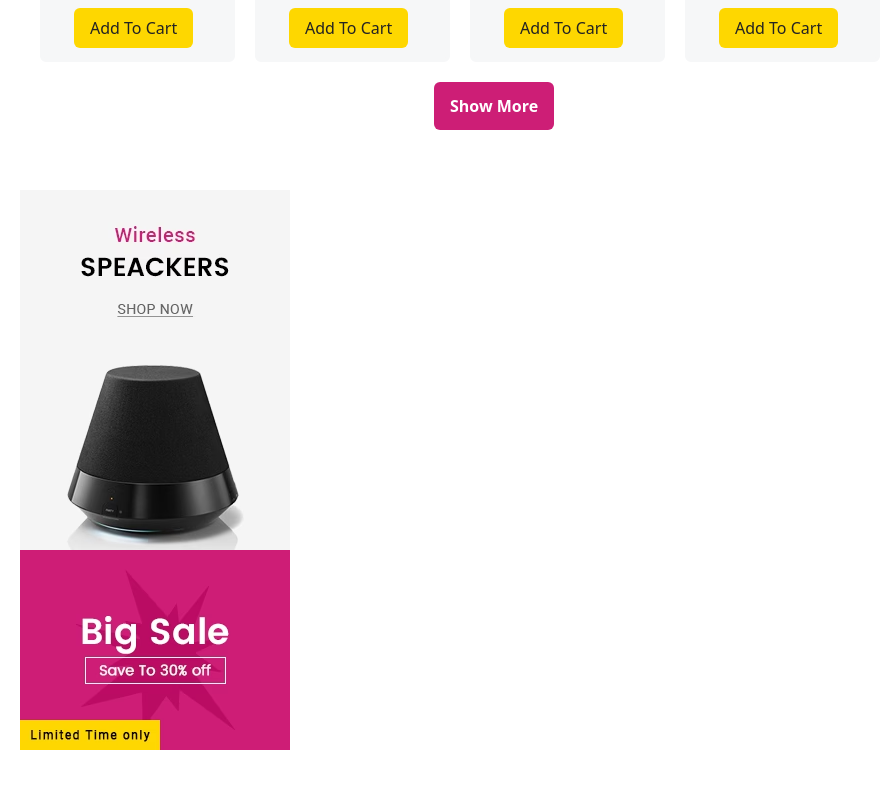
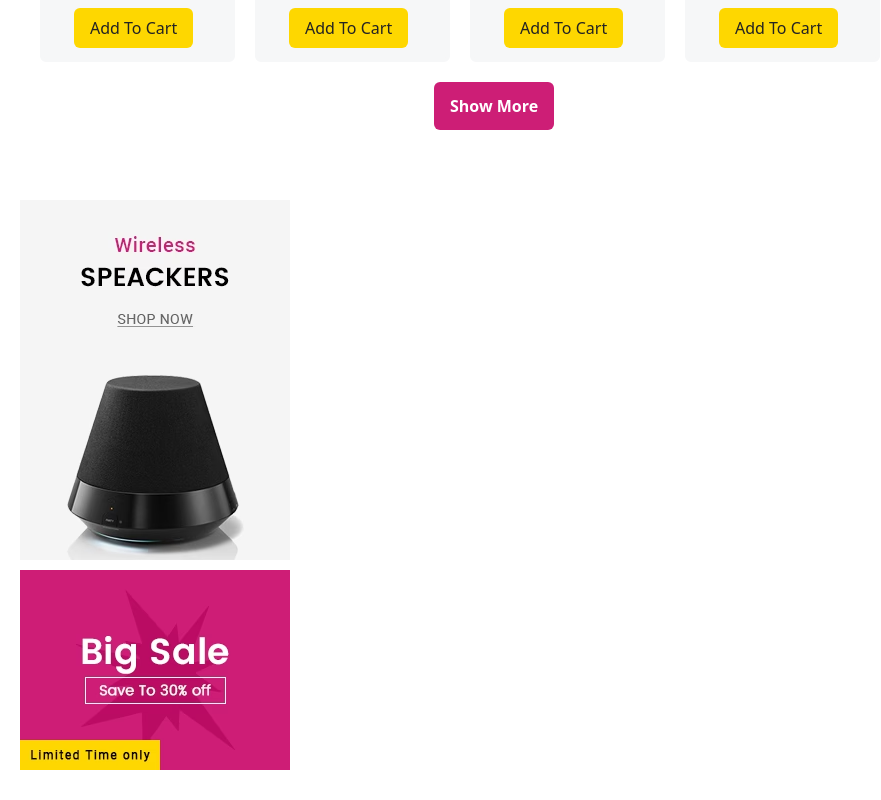
Before and after one commit to ShaliniNayan/ecom-pra, a React (Create React App) app: page / in a window 1280 px wide. Shown: the part 1312-2112 px from the top of the page, without its empty margins (0-881 px from the left). Built offline with nearby package versions, Linux system fonts and the light colour scheme.

Commit message:
Update the styling box class

```diff
--- a/src/comp/home.js
+++ b/src/comp/home.js
@@ -137,10 +137,10 @@ const Home = () => {
         <div className='banners px-[20px] py-[30px] display-flex'>
           <div className='container max-w-[100%] display-flex'>
             <div className='left_box w-[24%]'>
-              <div className='box'>
+              <div className='box mt-[10px]'>
                 <img src='image/Multi-Banner-1.avif' alt='banner'></img>
               </div>
-              <div className='box'>
+              <div className='box mt-[10px]'>
                 <img src='image/Multi-Banner-2.avif' alt='banner'></img>
               </div>
             </div>
```
